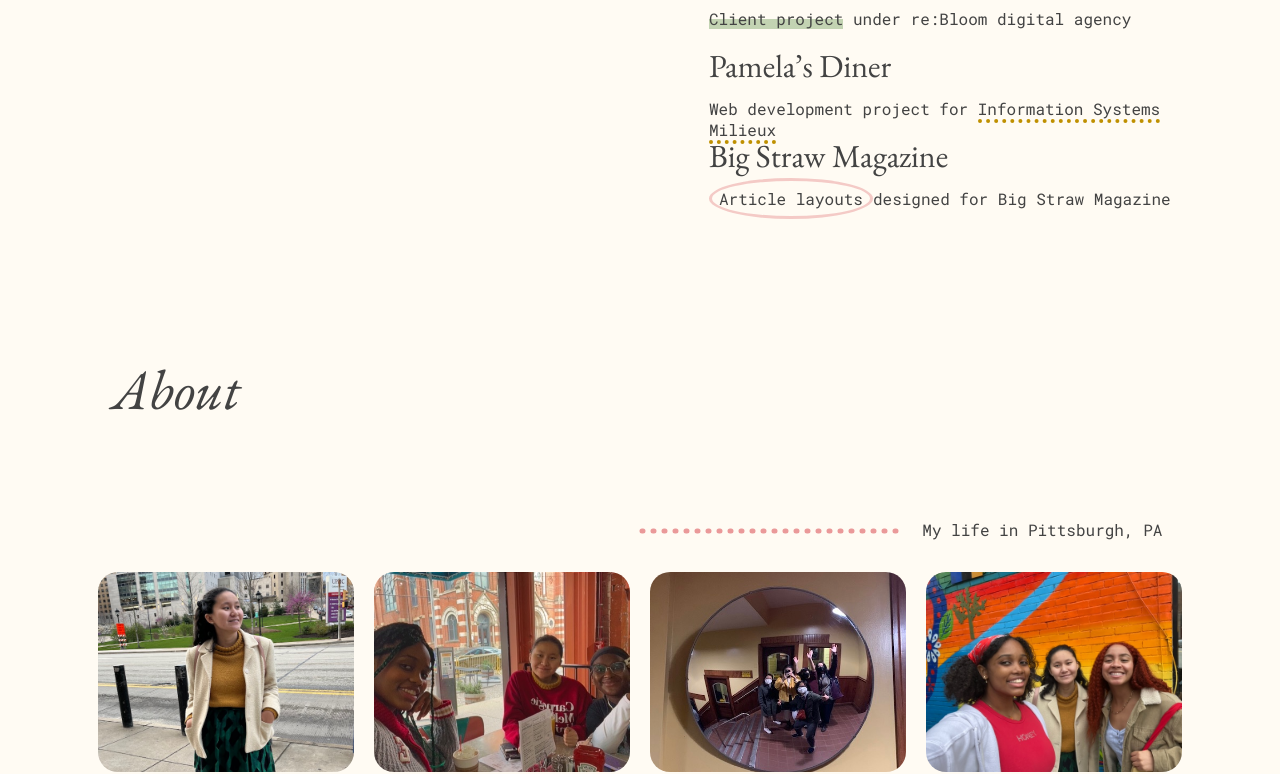
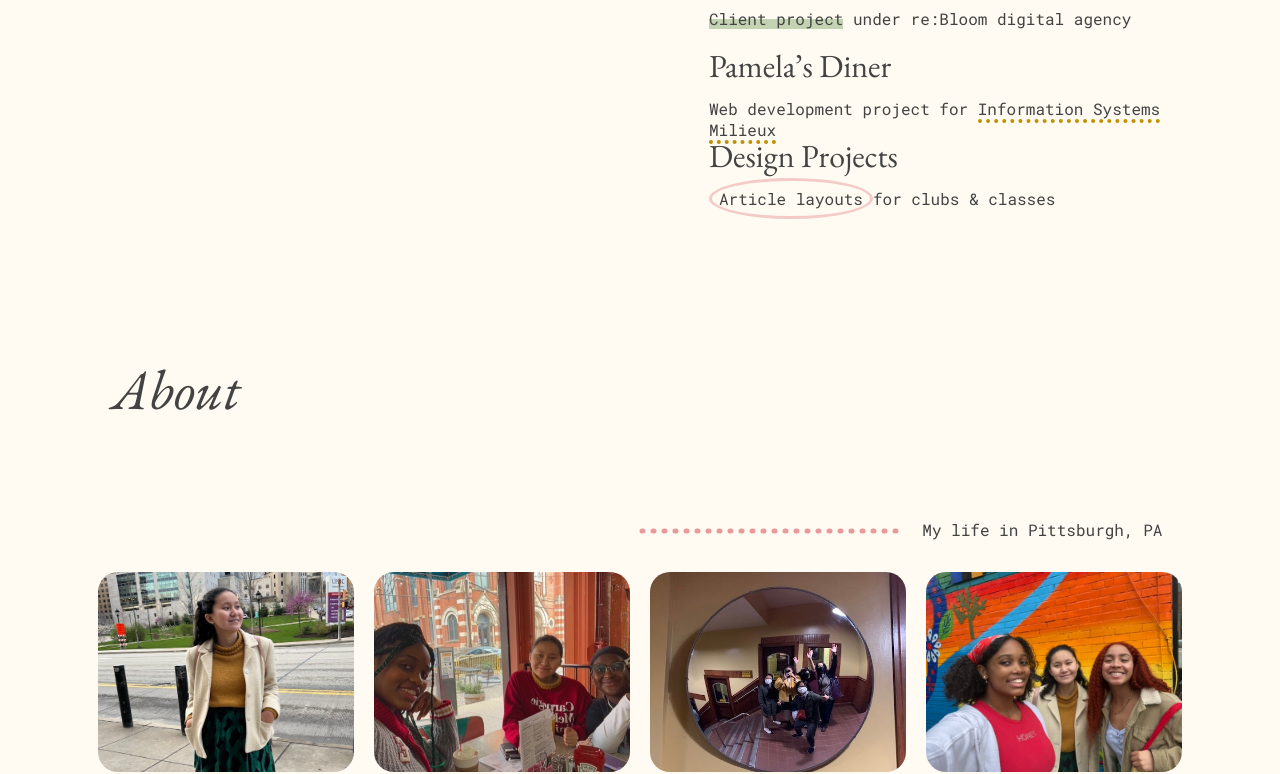
Before and after one commit to phyllis-feng/phyllis-feng.github.io, a plain HTML site: page index.html in a window 1280 px wide. Shown: the part 1344-2118 px from the top of the page. Drawn offline with nearby package versions, Linux system fonts and the light colour scheme.

Commit message:
Personal website

```diff
--- a/index.html
+++ b/index.html
@@ -73,9 +73,9 @@
                 <p>Web development project for <span class="yellowUnderline">Information Systems Milieux</span></p>
             </div>
             <div id="falooda">
-                <h2><a href="https://phyllisfeng.notion.site/Big-Straw-Magazine-9107d13da31c43a7a9c56a29a1abadad"
-                    target="_blank">Big Straw Magazine</a></h2>
-                <p><span class="pinkCircle">Article layouts</span>designed for Big Straw Magazine</p>
+                <h2><a href="https://phyllisfeng.notion.site/Design-Projects-9107d13da31c43a7a9c56a29a1abadad"
+                    target="_blank">Design Projects</a></h2>
+                <p><span class="pinkCircle">Article layouts</span>for clubs & classes</p>
             </div>
         </div>
 
```
Also changed, not shown: 1 other file.
